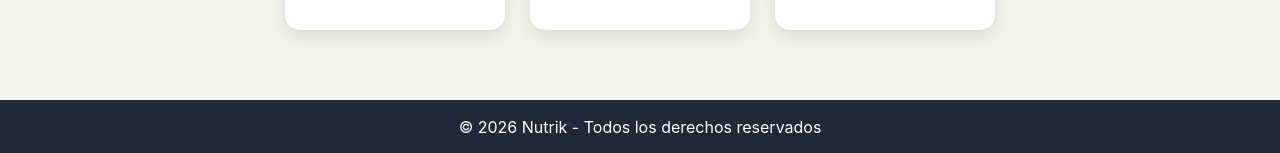
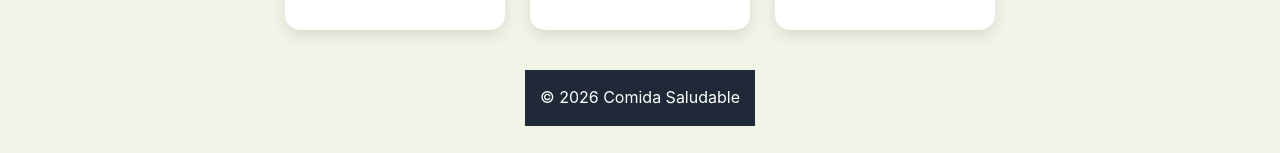
Before and after one commit to johsman12/pagina-saludable, a React (Vite) app: page / in a window 1280 px wide. Shown: the part 655-808 px from the top of the page. Built offline with nearby package versions, Linux system fonts and the light colour scheme.

Commit message:
arreglo en el footer

```diff
--- a/src/App.jsx
+++ b/src/App.jsx
@@ -5,7 +5,7 @@ import Header from "./componentes/Header";
 import Botones from "./componentes/Botones";
 import Home from "./componentes/Home";
 import Productos from "./componentes/Productos";
-import Footer from "./componentes/Footer";
+// BORRÉ LA IMPORTACIÓN DEL FOOTER DE AQUÍ
 import Registro from "./componentes/Registro";
 import Login from './componentes/Login';
 
@@ -18,7 +18,7 @@ function App() {
     <Router>
       <div className="App">
         <Header />
-        <Botones /> {/* Si los botones son parte de la navegación general */}
+        <Botones />
 
         <Routes>
           {/* Esta es la página principal (la de Gilmer) */}
@@ -32,7 +32,7 @@ function App() {
           <Route path="/productos" element={<Productos />} />
         </Routes>
 
-        <Footer />
+        {/* BORRÉ EL <Footer /> DE AQUÍ */}
       </div>
     </Router>
 
--- a/src/componentes/Footer.jsx
+++ b/src/componentes/Footer.jsx
@@ -1,8 +1,7 @@
 function Footer() {
   return (
-    <footer className="footer-aesthetic">
-      {/* Aquí va todo el código pro que hizo Johsman */}
-      <p>© 2026 Nutrik - Todos los derechos reservados</p>
+    <footer>
+      <p>© 2026 Comida Saludable</p>
     </footer>
   );
 }
--- a/src/componentes/Home.jsx
+++ b/src/componentes/Home.jsx
@@ -1,12 +1,14 @@
+//import React from "react";
+import Footer from "./Footer";
+
 function Productos() {
   return (
     <div className="contenedor">
       <h2 className="titulo">Nuestros Productos Saludables</h2>
 
       <div className="productos">
-
         <div className="producto">
-          <img src="https://images.unsplash.com/photo-1546069901-ba9599a7e63c?w=400" />
+          <img src="https://images.unsplash.com/photo-1546069901-ba9599a7e63c?w=400" alt="Ensalada" />
           <h3>Ensalada Fresh</h3>
           <p>
             Una deliciosa mezcla de vegetales frescos con proteínas naturales,
@@ -15,7 +17,7 @@ function Productos() {
         </div>
 
         <div className="producto">
-          <img src="https://images.unsplash.com/photo-1498837167922-ddd27525d352?w=400" />
+          <img src="https://images.unsplash.com/photo-1498837167922-ddd27525d352?w=400" alt="Frutas" />
           <h3>Mix de Frutas</h3>
           <p>
             Selección de frutas naturales ricas en vitaminas y antioxidantes
@@ -24,18 +26,19 @@ function Productos() {
         </div>
 
         <div className="producto">
-          <img src="https://images.unsplash.com/photo-1553530666-ba11a7da3888?w=400" />
+          <img src="https://images.unsplash.com/photo-1553530666-ba11a7da3888?w=400" alt="Jugo" />
           <h3>Jugo Detox</h3>
           <p>
             Bebida refrescante que ayuda a limpiar tu organismo y mejorar tu
             digestión de forma natural.
           </p>
         </div>
+      </div>
 
-      </div>
+      {/* 2. Colocas el Footer aquí, al final de todo el contenido */}
+      <Footer />
     </div>
   );
 }
 
-
 export default Productos;
```
